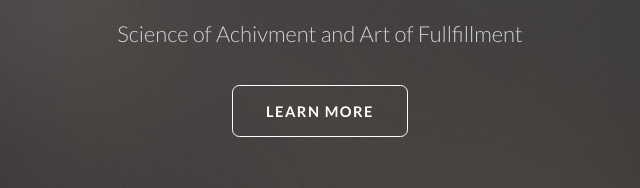
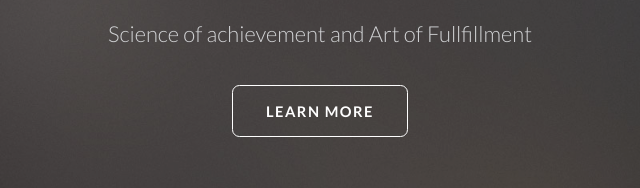
Before and after one commit to asmitaw/yellowpatio, a plain HTML site: page index.html in a window 1280 px wide. Shown: the part 209-397 px from the top of the page, 320-960 px from the left. Drawn offline with Linux system fonts and the light colour scheme.

Commit message:
Changed the spelling to achievement
Correcting the spelling

```diff
--- a/index.html
+++ b/index.html
@@ -40,7 +40,7 @@
 			<section id="banner">
 				<div class="inner">
 					<h2>Yellow Patio</h2>
-					<p>Science of Achivment and Art of Fullfillment</p>
+					<p>Science of achievement and Art of Fullfillment</p>
 					<ul class="actions">
 						<li><a href="#one" class="button big scrolly">Learn More</a></li>
 					</ul>
```
